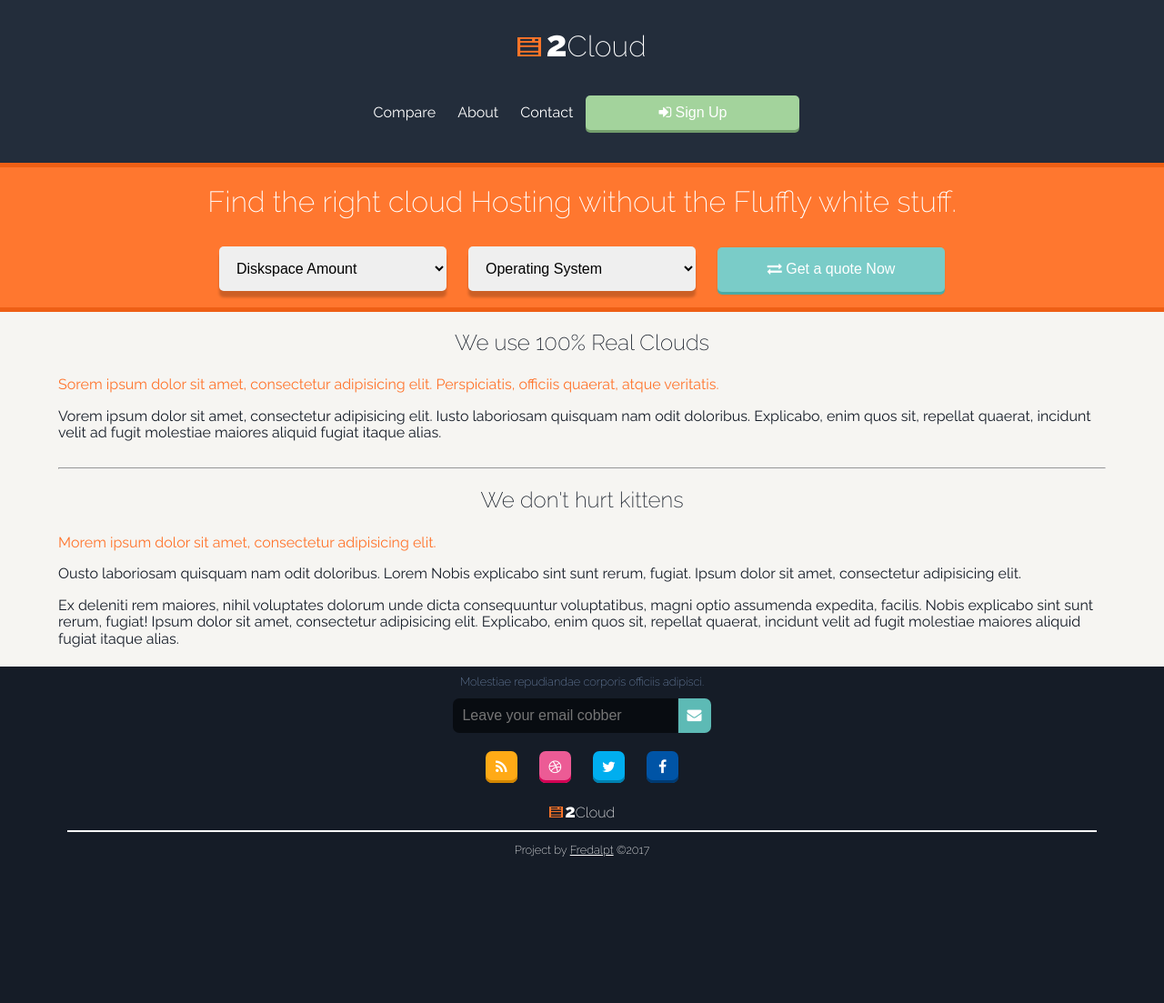
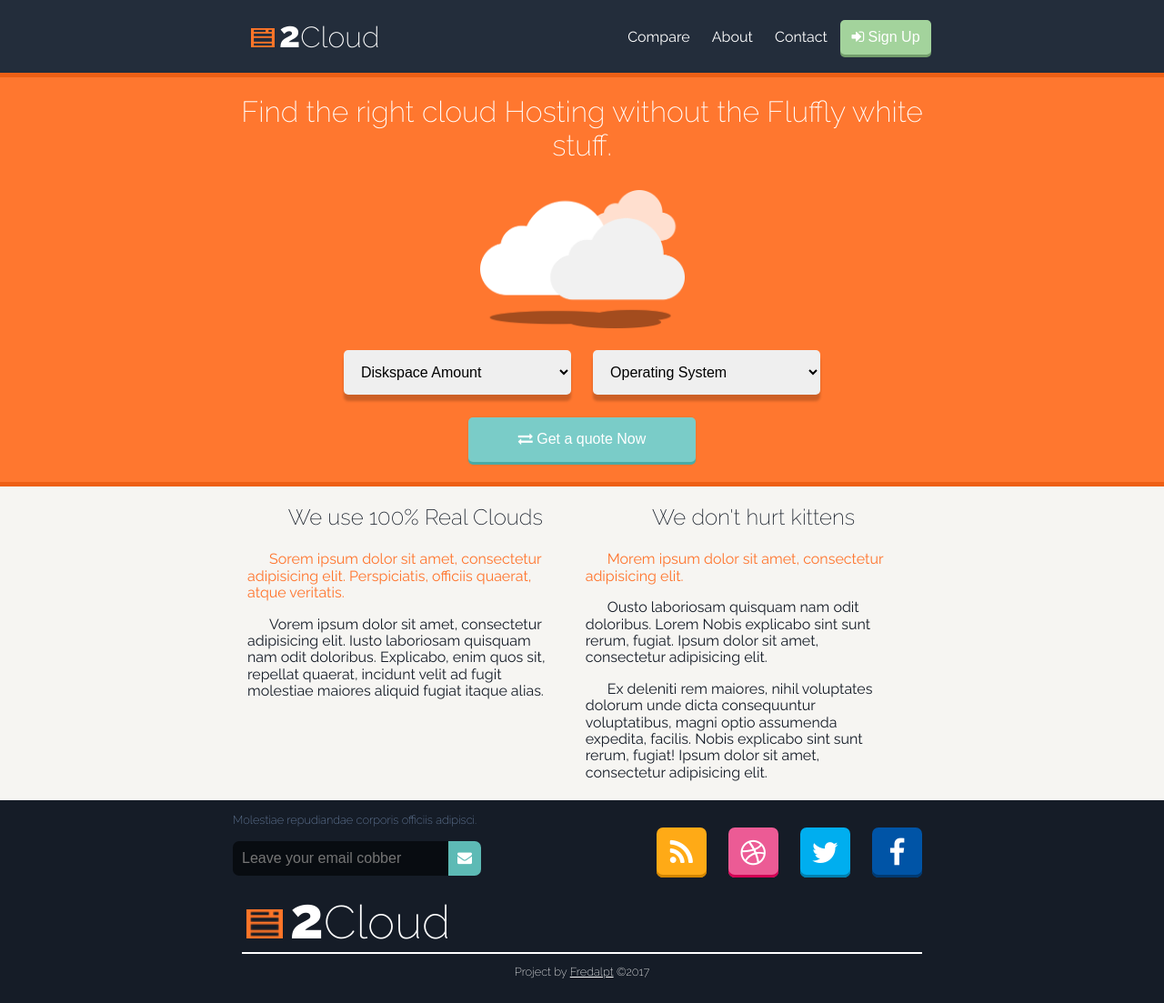
Before and after one commit to fredalpt/2Cloud, a plain HTML site: page index.html in a window 1280 px wide. Shown: the whole page at 91% size. Before the commit the page ends 969 px from the top, so only its background shows below. Drawn offline with Linux system fonts and the light colour scheme.

Commit message:
v1.1 - Fully Responsive in Larger Screens

```diff
--- a/index.html
+++ b/index.html
@@ -10,7 +10,7 @@
   <link rel="stylesheet" href="style/main.css">
 </head>
 <body>
-  <header>
+  <header class="clearfix">
    <div class="container">
     <div class="logo logo-lg">
       <img  src="img/logo_sm.png" alt="">
@@ -29,7 +29,6 @@
 
   <main>
    <div class="container">
-
 
     <h1>Find the right cloud Hosting without the Fluffly white stuff.</h1>
 
@@ -61,28 +60,28 @@
 
   <section id="articles">
    <div class="container">
-    <article>
+    <article class="col">
     <div class="intro">
       <h3>We use 100% Real Clouds</h3>
       <p class="p-orange">Sorem ipsum dolor sit amet, consectetur adipisicing elit. Perspiciatis, officiis quaerat, atque veritatis.</p>
     </div>
     <p>Vorem ipsum dolor sit amet, consectetur adipisicing elit. Iusto laboriosam quisquam nam odit doloribus. Explicabo, enim quos sit, repellat quaerat, incidunt velit ad fugit molestiae maiores aliquid fugiat itaque alias.</p>
     </article>
-    <hr>
-    <article>
+    <hr class="hr-article">
+    <article class="col">
       <div class="intro">
         <h3>We don't hurt kittens</h3>
         <p class="p-orange">Morem ipsum dolor sit amet, consectetur adipisicing elit.</p>
       </div>
       <p>Ousto laboriosam quisquam nam odit doloribus. Lorem Nobis explicabo sint sunt rerum, fugiat. Ipsum dolor sit amet, consectetur adipisicing elit. </p>
-      <p>Ex deleniti rem maiores, nihil voluptates dolorum unde dicta consequuntur voluptatibus, magni optio assumenda expedita, facilis. Nobis explicabo sint sunt rerum, fugiat! Ipsum dolor sit amet, consectetur adipisicing elit. Explicabo, enim quos sit, repellat quaerat, incidunt velit ad fugit molestiae maiores aliquid fugiat itaque alias.</p>
+      <p>Ex deleniti rem maiores, nihil voluptates dolorum unde dicta consequuntur voluptatibus, magni optio assumenda expedita, facilis. Nobis explicabo sint sunt rerum, fugiat! Ipsum dolor sit amet, consectetur adipisicing elit.</p>
     </article>
    </div><!-- /.container -->
   </section><!-- /#articles -->
 
-  <footer>
+
+  <footer class="clearfix">
    <div class="container">
-
 
     <h6>Molestiae repudiandae corporis officiis adipisci.</h6>
 
@@ -100,7 +99,7 @@
       <img src="img/logo_sm.png" alt="">
       <h1>2<span>Cloud</span></h1>
     </div>
-    <hr class="light">
+    <hr class="light hr-footer">
     <p><small>Project by <a href="#">Fredalpt</a> &copy;2017</small></p>
 
    </div><!-- /.container -->
--- a/style/main.css
+++ b/style/main.css
@@ -34,8 +34,24 @@ body {
   border-bottom-right-radius: 7px;
   margin-left: -4px;
 }
+/* --- /GLOBAL --- */
+/* --- RESPONSIVE GLOBAL CONTAINER --- */
 
-/* --- /GLOBAL --- */
+@media (min-width: 480px) {
+
+  .container {
+    width: 75%;
+  }
+}
+
+@media (min-width: 1250px) {
+
+  .container {
+    width: 60%;
+  }
+}
+
+/* --- /RESPONSIVE GLOBAL CONTAINER --- */
 /* --- HEADER --- */
 
 header {
@@ -73,6 +89,10 @@ nav ul a {
 }
 
 #sign-up {
+  margin: 0 auto;
+  margin-top: 14px;
+  margin-bottom: 20px;
+  display: block;
   border-style: none;
   outline: none;
   font-size: 1rem;
@@ -81,13 +101,48 @@ nav ul a {
   color: white;
   background-color: #a3d39c;
   box-shadow: 0px 3px 0px #739e6c;
-  margin-top: 14px;
-  margin-bottom: 20px;
   min-width: 100px;
 }
 
+/* --- /HEADER --- */
+/* --- RESPONSIVE HEADER MAV --- */
 
-/* --- /HEADER --- */
+@media (min-width: 726px) {
+
+  header {
+    text-align: left;
+  }
+
+  ul {
+    margin: 0px;
+  }
+
+  .logo {
+    margin: 0 20px;
+    margin-right: 39px;
+  }
+
+  nav {
+    float: right;
+    margin-top: 7px;
+    display: inline-block;
+  }
+
+  .clearfix::after {
+    content: "";
+    display: table;
+    clear: both;
+  }
+
+  #sign-up {
+    margin-top: 0px;
+    padding: 10px 10px;
+    display: inline-block;
+  }
+
+}
+/* --- /RESPONSIVE HEADER MAV --- */
+
 /* --- MAIN --- */
 
 main {
@@ -107,11 +162,6 @@ main h1 {
 
 #clouds {
   display: none;
-  text-align: center;
-}
-
-#clouds img {
-  width: 225px;
 }
 
 form {
@@ -166,6 +216,26 @@ form #quote {
 }
 
 /* --- /MAIN --- */
+/* --- RESPONSIVE MAIN CLOUDS FORM --- */
+
+@media (min-width: 726px) {
+  #clouds {
+    display: block;
+    text-align: center;
+  }
+
+  #clouds img {
+    margin: 10px 20px;
+    width: 225px;
+  }
+
+  form #quote {
+    margin: 15px auto;
+    display: block;
+  }
+
+}
+/* --- /RESPONSIVE MAIN CLOUDS FORM --- */
 /* --- ARTICLES --- */
 
 #articles {
@@ -193,6 +263,26 @@ article h3 {
   color: #ff742c;
 }
 /* --- /ARTICLES --- */
+/* --- RESPONSIVE ARTICLES 2 COLUMNS --- */
+
+@media (min-width: 726px) {
+  .col {
+    text-indent: 1.5em;
+    display: inline-block;
+    width: 45%;
+    margin-right: -10px;
+    vertical-align: top;
+    padding-left: 1em;
+    padding-right: 1em;
+  }
+
+  .hr-article {
+    display: none;
+  }
+
+}
+
+/* --- /RESPONSIVE ARTICLES 2 COLUMNS --- */
 /* --- FOOTER --- */
 
 footer {
@@ -204,7 +294,7 @@ footer h6 {
   color: #728aad;
   font-size: 0.8rem;
   font-weight: 200;
-  margin: 10px 0;
+  margin: 15px 0;
 }
 
 footer input {
@@ -217,24 +307,9 @@ footer input {
   padding-top: 10px;
   padding-bottom: 10px;
   padding-left: 10px;
-  padding-right: 30px;
+  padding-right: 20px;
   border-top-left-radius: 7px;
   border-bottom-left-radius: 7px;
-}
-
-footer .btn-email {
-/*
-  display: inline-block;
-  background-color: #5dbab5;
-  padding: 10px;
-  border-top-right-radius: 7px;
-  border-bottom-right-radius: 7px;
-  margin-left: -4px;
-*/
-}
-
-.social {
-  margin-bottom: 10px;
 }
 
 .logo-sm img,
@@ -249,6 +324,7 @@ footer .btn-email {
   display: inline-block;
   font-size: 1rem;
   margin: 10px;
+  margin-bottom: 0;
   border-radius: 7px;
   width: 35px;
   height: 35px;
@@ -294,3 +370,61 @@ footer p a {
 }
 
 /* --- /FOOTER --- */
+/* --- RESPONSIVE FOOTER --- */
+
+@media (min-width: 800px) {
+
+  footer {
+    text-align: left;
+  }
+
+  footer h6 {
+    margin-bottom: 0;
+    text-align: left;
+    display: block;
+  }
+
+  footer input {
+    margin-top: 15px;
+  }
+
+  .social {
+    float: right;
+    display: inline-block;
+  }
+
+  .social .square {
+    text-align: center;
+    margin: 0 10px;;
+    padding: 10px;
+    font-size: 2rem;
+  }
+
+  footer .logo {
+    margin-left: 15px;
+    display: block;
+  }
+
+  .logo-sm {
+    text-align: left;
+    margin: 0;
+    display: block;
+    min-height: 4rem;
+    font-size: 2rem;
+    padding-bottom: 0px;
+  }
+
+  .logo-sm img {
+    min-height: 2rem;
+    min-width: 2rem;
+  }
+
+  footer p {
+    text-align: center;
+  }
+
+  .hr-footer {
+    display: block;
+  }
+}
+/* --- /RESPONSIVE FOOTER--- */
```
Also changed, not shown: img/clouds.png (added), img/shadow.png (added).
